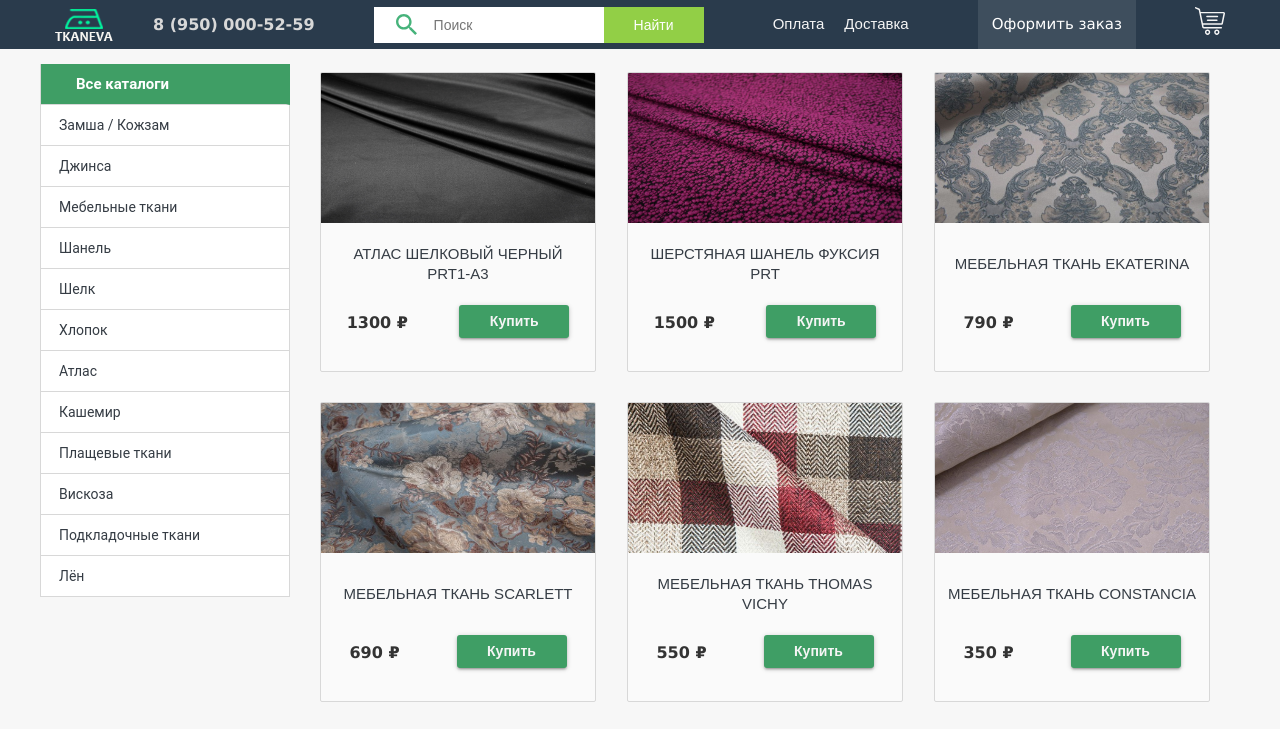
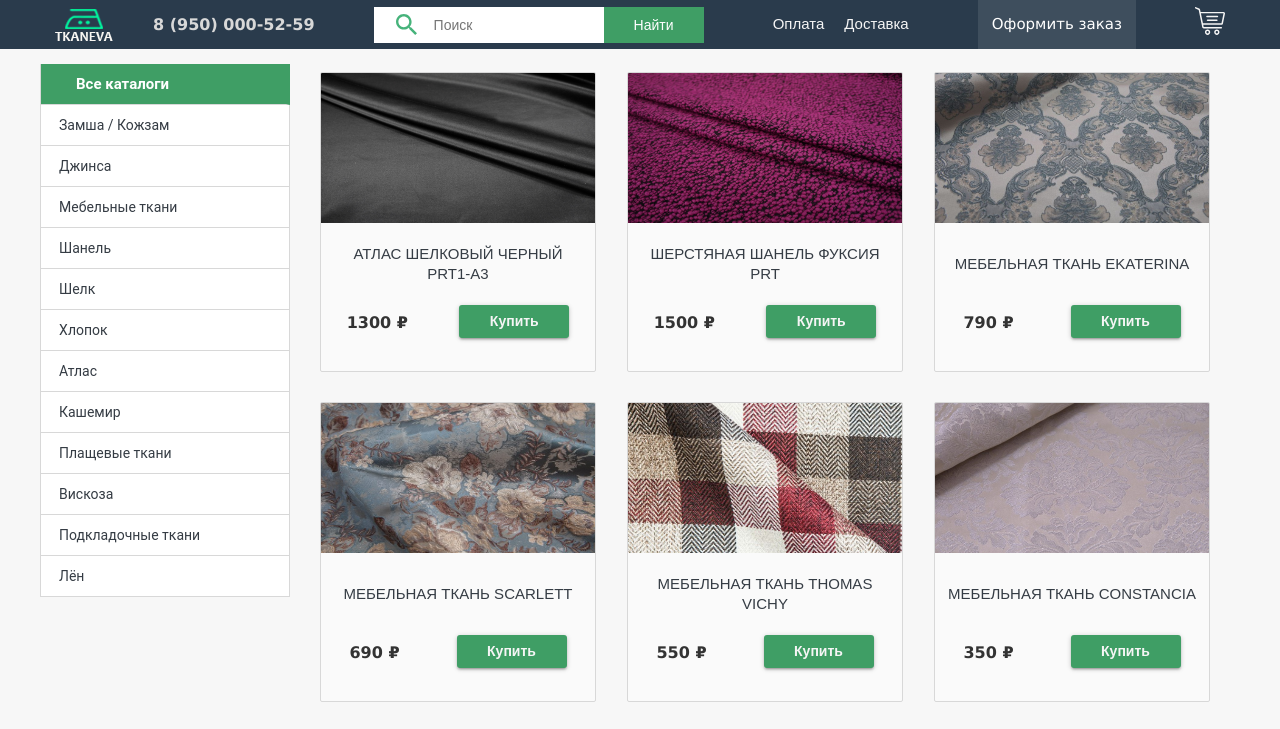
Before and after one commit to frezebloom/maket, a website: page dist/index.html in a window 1280 px wide. Shown: the top 729 px of the page. Drawn offline with Linux system fonts and the light colour scheme.

Commit message:
fixed style

```diff
--- a/dev/scss/components/_header.scss
+++ b/dev/scss/components/_header.scss
@@ -84,7 +84,7 @@
       cursor: pointer;
       font-weight: 500;
       font-size: 14px;
-      background: #92cf46;
+      background: #3f9e65;
       color: $whiteColor;
       transition: 0.3s ease-out;
     }
```
Also changed, not shown: dist/css/style.css.
